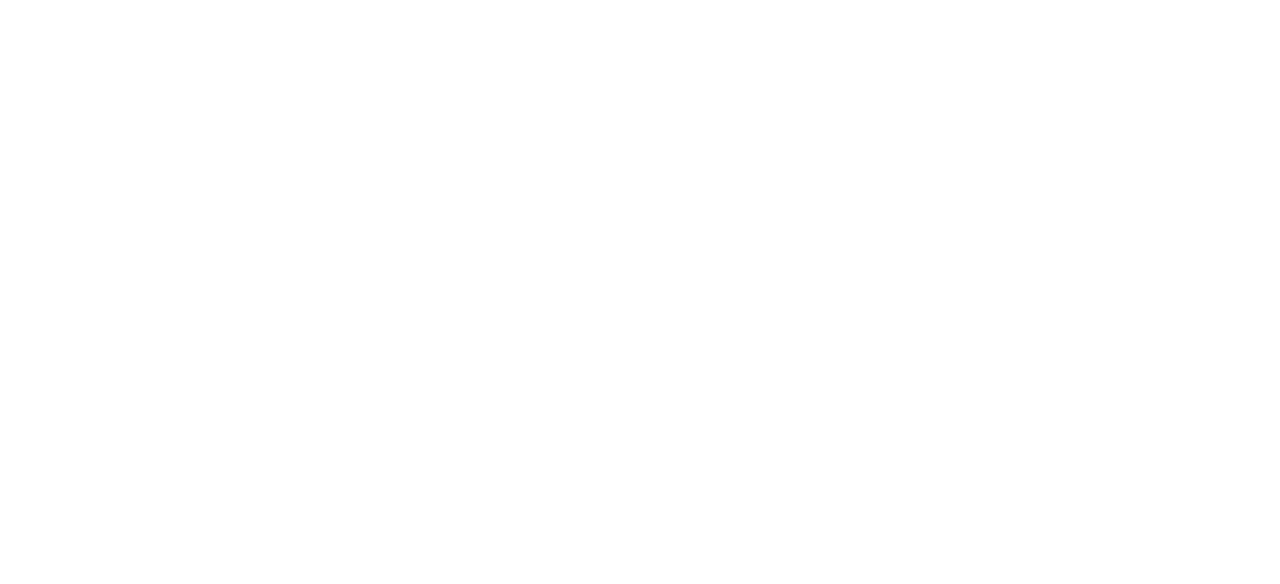
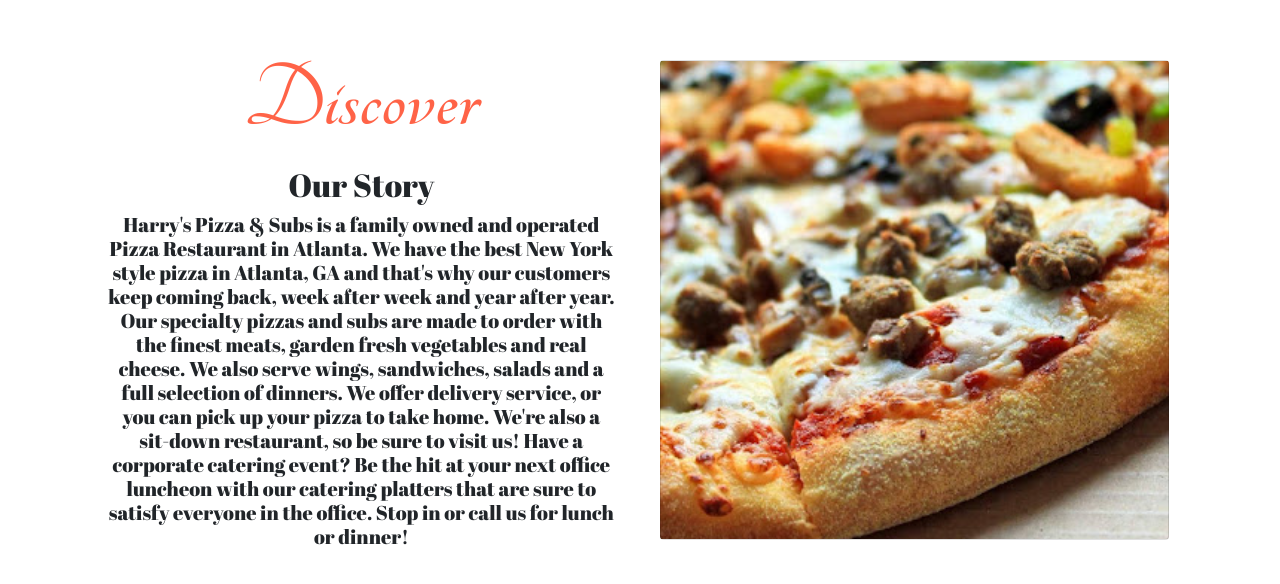
Before and after one commit to J-McKinney/HarrysPizza, a React (Create React App) app in the folder client/: page / in a window 1280 px wide. Shown: the part 978-1562 px from the top of the page. Before the commit the page ends 800 px from the top, so only its background shows below. Built offline with nearby package versions, Linux system fonts and the light colour scheme.

Commit message:
'autoDeploy'

```diff
--- a/client/public/index.html
+++ b/client/public/index.html
@@ -1,32 +1,29 @@
 <!DOCTYPE html>
 <html lang="en">
+
 <head>
   <meta charset="utf-8" />
   <link rel="icon" href="%PUBLIC_URL%/favicon.ico" />
   <meta name="viewport" content="width=device-width, initial-scale=1" />
   <meta name="theme-color" content="#000000" />
-    <meta
-      name="description"
-      content="Web site created using create-react-app"
-    />
+  <meta name="description" content="Web site created using create-react-app" />
   <link rel="preconnect" href="https://fonts.googleapis.com" />
   <link rel="preconnect" href="https://fonts.gstatic.com" crossorigin />
+  <link rel="preconnect" href="https://fonts.googleapis.com">
+  <link rel="preconnect" href="https://fonts.gstatic.com" crossorigin>
   <link
-      href="https://fonts.googleapis.com/css2?family=Rock+Salt&display=swap"
-      rel="stylesheet"
-    />
+    href="https://fonts.googleapis.com/css2?family=Abril+Fatface&family=Rock+Salt&family=Tangerine:wght@700&display=swap"
+    rel="stylesheet">
   <link rel="apple-touch-icon" href="%PUBLIC_URL%/logo192.png" />
   <link rel="manifest" href="%PUBLIC_URL%/manifest.json" />
-    <link
-      href="https://cdn.jsdelivr.net/npm/bootstrap@5.1.3/dist/css/bootstrap.min.css"
-      rel="stylesheet"
-      integrity="sha384-1BmE4kWBq78iYhFldvKuhfTAU6auU8tT94WrHftjDbrCEXSU1oBoqyl2QvZ6jIW3"
-      crossorigin="anonymous"
-    />
+  <link href="https://cdn.jsdelivr.net/npm/bootstrap@5.1.3/dist/css/bootstrap.min.css" rel="stylesheet"
+    integrity="sha384-1BmE4kWBq78iYhFldvKuhfTAU6auU8tT94WrHftjDbrCEXSU1oBoqyl2QvZ6jIW3" crossorigin="anonymous" />
   <title>Harry's Pizza</title>
 </head>
+
 <body>
   <noscript>You need to enable JavaScript to run this app.</noscript>
   <div id="root"></div>
 </body>
+
 </html>
--- a/client/src/Components/Navbar/Navbar.module.css
+++ b/client/src/Components/Navbar/Navbar.module.css
@@ -1,7 +1,7 @@
 .wrapper {
   position: absolute;
   min-height: 6vh;
-  min-width: 100vw;
+  width: 100%;
   background: #fff;
   z-index: 1;
   text-align: center;
--- a/client/src/Pages/Landing/Landing.js
+++ b/client/src/Pages/Landing/Landing.js
@@ -1,12 +1,23 @@
 import React, { useEffect } from "react";
 import ScrollReveal from "scrollreveal";
+// reactstrap components
+import {
+  Card,
+  CardTitle,
+  Row,
+  Col,
+  // Table,
+  // Button,
+  // Label,
+  // FormGroup,
+} from "reactstrap";
 import Styles from "./Landing.module.css";
 
 function Landing() {
   useEffect(() => {
     ScrollReveal().reveal("#topDown", {
       delay: 250,
-      reset: false, //
+      reset: false,
       duration: 1000,
       easing: "ease-in",
       distance: "50px",
@@ -21,6 +32,35 @@
             <h1 className={Styles.title1}>Harry's Pizza and Subs</h1>
           </div>
         </div>
+        <Row className={Styles.row}>
+          <Col className={Styles.col} xs={11} md={5}>
+            <Card className={Styles.card}>
+              <CardTitle className={Styles.cardTitle} tag="h1">
+                Discover
+              </CardTitle>
+              <CardTitle className={Styles.cardSubTitle} tag="h2">
+                Our Story
+              </CardTitle>
+              <CardTitle className={Styles.cardSubTitle} tag="h5">
+                Harry's Pizza & Subs is a family owned and operated Pizza
+                Restaurant in Atlanta. We have the best New York style pizza in
+                Atlanta, GA and that's why our customers keep coming back, week
+                after week and year after year. Our specialty pizzas and subs
+                are made to order with the finest meats, garden fresh vegetables
+                and real cheese. We also serve wings, sandwiches, salads and a
+                full selection of dinners. We offer delivery service, or you can
+                pick up your pizza to take home. We're also a sit-down
+                restaurant, so be sure to visit us! Have a corporate catering
+                event? Be the hit at your next office luncheon with our catering
+                platters that are sure to satisfy everyone in the office. Stop
+                in or call us for lunch or dinner!
+              </CardTitle>
+            </Card>
+          </Col>
+          <Col className={Styles.col} xs={11} md={5}>
+            <Card className={Styles.cardBG} />
+          </Col>
+        </Row>
         {/* <div style={{ height: "1000px" }}>what</div> */}
       </div>
     </>
@@ -32,7 +72,7 @@
 // useEffect(() => {
 //   ScrollReveal().reveal("#fromLeft", {
 //     delay: 250,
-//     reset: false, //
+//     reset: false,
 //     duration: 1000,
 //     easing: "ease-in",
 //     distance: "50px",
@@ -42,7 +82,7 @@
 // useEffect(() => {
 //   ScrollReveal().reveal("#fromRight", {
 //     delay: 250,
-//     reset: false, //
+//     reset: false,
 //     duration: 1000,
 //     easing: "ease-in",
 //     distance: "50px",
@@ -52,7 +92,7 @@
 // useEffect(() => {
 //   ScrollReveal().reveal("#btmUp", {
 //     delay: 250,
-//     reset: false, //
+//     reset: false,
 //     duration: 1000,
 //     easing: "ease-in",
 //     distance: "50px",
--- a/client/src/Pages/Landing/Landing.module.css
+++ b/client/src/Pages/Landing/Landing.module.css
@@ -1,17 +1,20 @@
 .wrapper {
-  text-align: center;
+  /* text-align: center; */
+  overflow-y: hidden !important;
 }
 
 .bgImg {
   background-image: url("../../assets/pizzaBackground.jpg");
   background-position: center;
   background-repeat: no-repeat;
-  background-size: cover;
+  background-size: 100% 100%;
+  /* background-size: cover; */
   height: 100vh;
   display: flex;
   flex-direction: column;
   justify-content: center;
   align-items: center;
+  margin-bottom: 100px;
 }
 
 .banner1 {
@@ -32,7 +35,54 @@
 }
 
 .title1 {
+  /* font-family: "Abril Fatface", cursive; */
   font-family: "Rock Salt", cursive;
+  /* font-family: "Tangerine", cursive; */
   color: white;
   font-size: calc(60px + 2vmin);
+  text-align: center;
 }
+
+.row {
+  overflow-y: hidden;
+  width: 100%;
+  padding: 100px 0 100px 0;
+  display: flex;
+  flex-direction: row;
+  justify-content: center;
+  align-items: center;
+  text-align: center;
+  align-self: center;
+}
+
+.col {
+  width: 100%;
+  margin-left: 20px;
+  padding: 20px 0 20px 0;
+}
+
+.card {
+  width: 100%;
+  border-color: rgba(255, 255, 255, 0) !important;
+  border-radius: 15px !important;
+}
+
+.cardTitle {
+  width: 100%;
+  font-family: "Tangerine", cursive;
+  font-size: 6rem;
+  color: tomato;
+}
+
+.cardSubTitle {
+  font-family: "Abril Fatface", cursive;
+}
+
+.cardBG {
+  background-image: url("../../assets//widePizza.jpg");
+  background-position: center;
+  background-repeat: no-repeat;
+  /* background-size: 100% 100%; */
+  background-size: cover;
+  height: 60vh;
+}
```
Also changed, not shown: 1 other file (tests, documents, lock files or other folders). Lines whose indentation alone changed are shown as unchanged.
